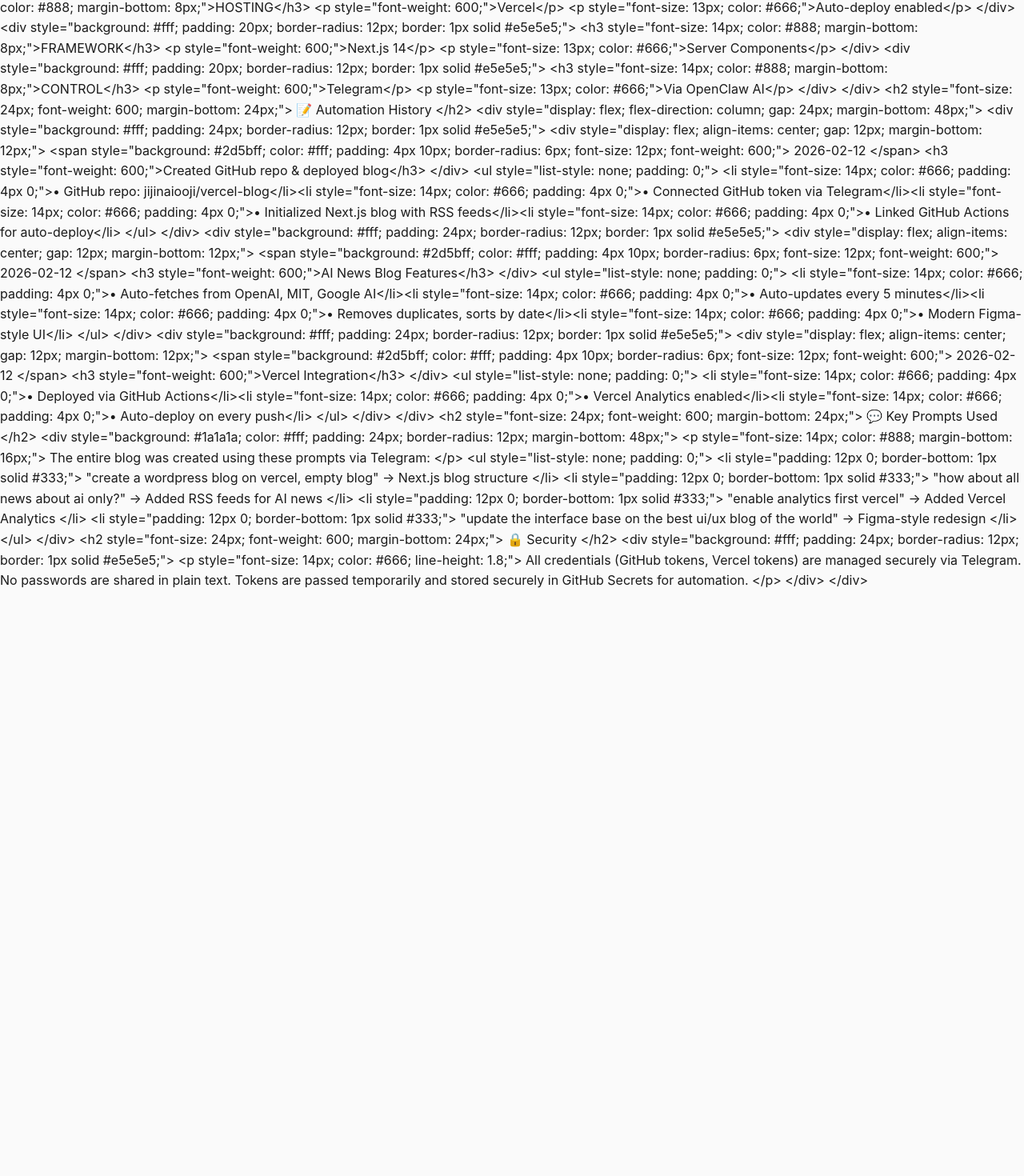
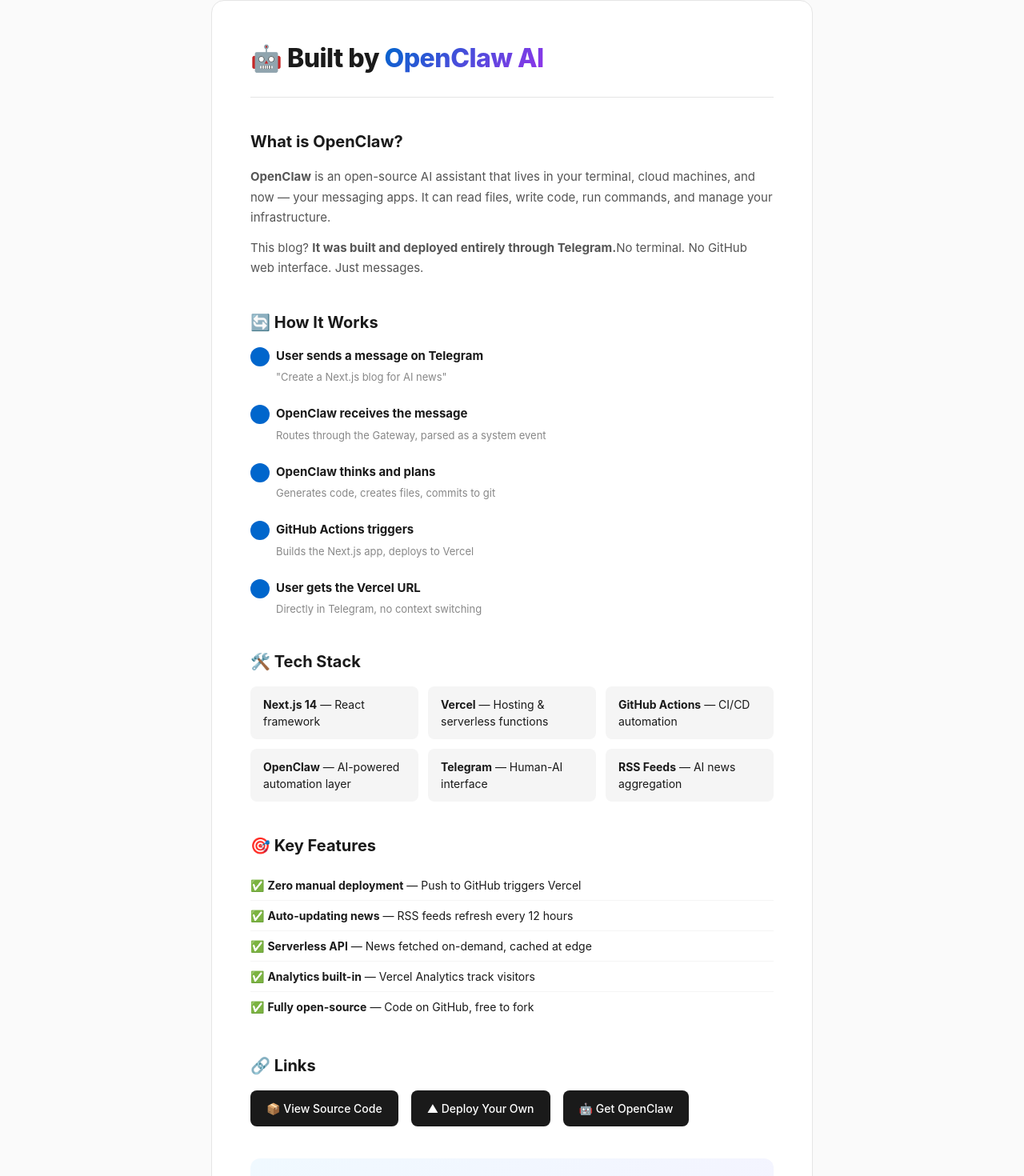
Before and after one commit to jijinaiooji/vercel-blog, a Next.js app: page /about in a window 1280 px wide. Shown: the part 157-1627 px from the top of the page at 80% size. Before the commit the page ends 896 px from the top, so only its background shows below. Built offline with nearby package versions, Linux system fonts and the light colour scheme.

Commit message:
Initial commit: Next.js AI News blog with Telegram automation

```diff
--- /dev/null
+++ b/app/about/about.module.css
@@ -0,0 +1,172 @@
+.main {
+  max-width: 800px;
+  margin: 0 auto;
+  padding: 40px 24px;
+}
+
+.content {
+  background: #fff;
+  border: 1px solid #e5e5e5;
+  border-radius: 16px;
+  padding: 48px;
+}
+
+.title {
+  font-size: 32px;
+  font-weight: 800;
+  letter-spacing: -0.5px;
+  margin-bottom: 40px;
+  padding-bottom: 24px;
+  border-bottom: 1px solid #e5e5e5;
+}
+
+.highlight {
+  background: linear-gradient(135deg, #0066cc, #9334ea);
+  -webkit-background-clip: text;
+  -webkit-text-fill-color: transparent;
+  background-clip: text;
+}
+
+.section {
+  margin-bottom: 40px;
+}
+
+.section h2 {
+  font-size: 20px;
+  font-weight: 700;
+  margin-bottom: 16px;
+  color: #1a1a1a;
+}
+
+.section p {
+  font-size: 15px;
+  line-height: 1.7;
+  color: #555;
+  margin-bottom: 12px;
+}
+
+.steps {
+  list-style: none;
+  padding: 0;
+}
+
+.steps li {
+  position: relative;
+  padding-left: 32px;
+  margin-bottom: 24px;
+}
+
+.steps li::before {
+  content: attr(data-step);
+  position: absolute;
+  left: 0;
+  top: 0;
+  width: 24px;
+  height: 24px;
+  background: #0066cc;
+  color: #fff;
+  border-radius: 50%;
+  font-size: 12px;
+  font-weight: 700;
+  display: flex;
+  align-items: center;
+  justify-content: center;
+}
+
+.steps strong {
+  display: block;
+  margin-bottom: 4px;
+  font-size: 15px;
+}
+
+.steps p {
+  margin: 0;
+  font-size: 13px;
+  color: #888;
+}
+
+.stack {
+  list-style: none;
+  display: grid;
+  grid-template-columns: repeat(auto-fit, minmax(200px, 1fr));
+  gap: 12px;
+}
+
+.stack li {
+  font-size: 14px;
+  padding: 12px 16px;
+  background: #f5f5f5;
+  border-radius: 8px;
+}
+
+.features {
+  list-style: none;
+}
+
+.features li {
+  font-size: 14px;
+  padding: 8px 0;
+  border-bottom: 1px solid #f5f5f5;
+}
+
+.features li:last-child {
+  border-bottom: none;
+}
+
+.links {
+  display: flex;
+  flex-wrap: wrap;
+  gap: 16px;
+}
+
+.link {
+  display: inline-flex;
+  align-items: center;
+  padding: 12px 20px;
+  background: #1a1a1a;
+  color: #fff;
+  border-radius: 8px;
+  font-size: 14px;
+  font-weight: 500;
+  transition: all 0.2s ease;
+}
+
+.link:hover {
+  background: #333;
+  transform: translateY(-1px);
+}
+
+.cta {
+  background: linear-gradient(135deg, #f0f9ff, #f5f3ff);
+  border-radius: 12px;
+  padding: 32px;
+  text-align: center;
+}
+
+.cta h2 {
+  font-size: 24px;
+  margin-bottom: 12px;
+}
+
+.cta p {
+  font-size: 15px;
+  color: #555;
+}
+
+.note {
+  margin-top: 20px;
+  padding-top: 20px;
+  border-top: 1px solid #e5e5e5;
+  font-size: 13px;
+  color: #888;
+}
+
+@media (max-width: 640px) {
+  .content {
+    padding: 24px;
+  }
+
+  .title {
+    font-size: 24px;
+  }
+}
--- a/app/about/page.js
+++ b/app/about/page.js
@@ -1,129 +1,117 @@
+'use client';
+
+import Header from '../components/Header';
+import Footer from '../components/Footer';
+import styles from './about.module.css';
+
 export const metadata = {
-  title: 'About - AI News Blog',
-  description: 'How this fully automated blog was created and managed entirely via Telegram using OpenClaw AI',
+  title: 'About - AI News',
+  description: 'Learn how this project is managed entirely through Telegram by OpenClaw AI.',
 };
 
 export default function About() {
-  const prompts = [
-    {
-      date: '2026-02-12',
-      action: 'Created GitHub repo & deployed blog',
-      details: [
-        '• GitHub repo: jijinaiooji/vercel-blog',
-        '• Connected GitHub token via Telegram',
-        '• Initialized Next.js blog with RSS feeds',
-        '• Linked GitHub Actions for auto-deploy',
-      ]
-    },
-    {
-      date: '2026-02-12',
-      action: 'AI News Blog Features',
-      details: [
-        '• Auto-fetches from OpenAI, MIT, Google AI',
-        '• Auto-updates every 5 minutes',
-        '• Removes duplicates, sorts by date',
-        '• Modern Figma-style UI',
-      ]
-    },
-    {
-      date: '2026-02-12',
-      action: 'Vercel Integration',
-      details: [
-        '• Deployed via GitHub Actions',
-        '• Vercel Analytics enabled',
-        '• Auto-deploy on every push',
-      ]
-    },
-  ];
+  return (
+    <>
+      <Header />
 
-  return `
-    <div style="max-width: 1100px; margin: 0 auto; padding: 24px;">
-      <h1 style="font-size: 48px; font-weight: 700; margin-bottom: 16px;">
-        📌 About This Project
-      </h1>
-      <p style="font-size: 18px; color: #666; max-width: 600px; margin-bottom: 48px;">
-        This blog is fully managed via <strong>Telegram</strong> using OpenClaw AI.
-        Zero manual intervention required.
-      </p>
+      <main className={styles.main}>
+        <article className={styles.content}>
+          <h1 className={styles.title}>
+            🤖 Built by <span className={styles.highlight}>OpenClaw AI</span>
+          </h1>
 
-      <h2 style="font-size: 24px; font-weight: 600; margin-bottom: 24px;">
-        🛠️ Tech Stack
-      </h2>
-      <div style="display: grid; grid-template-columns: repeat(auto-fit, minmax(200px, 1fr)); gap: 16px; margin-bottom: 48px;">
-        <div style="background: #fff; padding: 20px; border-radius: 12px; border: 1px solid #e5e5e5;">
-          <h3 style="font-size: 14px; color: #888; margin-bottom: 8px;">REPO</h3>
-          <p style="font-weight: 600;">GitHub</p>
-          <p style="font-size: 13px; color: #666;">jijinaiooji/vercel-blog</p>
-        </div>
-        <div style="background: #fff; padding: 20px; border-radius: 12px; border: 1px solid #e5e5e5;">
-          <h3 style="font-size: 14px; color: #888; margin-bottom: 8px;">HOSTING</h3>
-          <p style="font-weight: 600;">Vercel</p>
-          <p style="font-size: 13px; color: #666;">Auto-deploy enabled</p>
-        </div>
-        <div style="background: #fff; padding: 20px; border-radius: 12px; border: 1px solid #e5e5e5;">
-          <h3 style="font-size: 14px; color: #888; margin-bottom: 8px;">FRAMEWORK</h3>
-          <p style="font-weight: 600;">Next.js 14</p>
-          <p style="font-size: 13px; color: #666;">Server Components</p>
-        </div>
-        <div style="background: #fff; padding: 20px; border-radius: 12px; border: 1px solid #e5e5e5;">
-          <h3 style="font-size: 14px; color: #888; margin-bottom: 8px;">CONTROL</h3>
-          <p style="font-weight: 600;">Telegram</p>
-          <p style="font-size: 13px; color: #666;">Via OpenClaw AI</p>
-        </div>
-      </div>
+          <section className={styles.section}>
+            <h2>What is OpenClaw?</h2>
+            <p>
+              <strong>OpenClaw</strong> is an open-source AI assistant that lives in your terminal,
+              cloud machines, and now — your messaging apps. It can read files, write code,
+              run commands, and manage your infrastructure.
+            </p>
+            <p>
+              This blog? <strong>It was built and deployed entirely through Telegram.</strong>
+              No terminal. No GitHub web interface. Just messages.
+            </p>
+          </section>
 
-      <h2 style="font-size: 24px; font-weight: 600; margin-bottom: 24px;">
-        📝 Automation History
-      </h2>
-      <div style="display: flex; flex-direction: column; gap: 24px; margin-bottom: 48px;">
-        ${prompts.map(p => `
-          <div style="background: #fff; padding: 24px; border-radius: 12px; border: 1px solid #e5e5e5;">
-            <div style="display: flex; align-items: center; gap: 12px; margin-bottom: 12px;">
-              <span style="background: #2d5bff; color: #fff; padding: 4px 10px; border-radius: 6px; font-size: 12px; font-weight: 600;">
-                ${p.date}
-              </span>
-              <h3 style="font-weight: 600;">${p.action}</h3>
+          <section className={styles.section}>
+            <h2>🔄 How It Works</h2>
+            <ol className={styles.steps}>
+              <li>
+                <strong>User sends a message on Telegram</strong>
+                <p>"Create a Next.js blog for AI news"</p>
+              </li>
+              <li>
+                <strong>OpenClaw receives the message</strong>
+                <p>Routes through the Gateway, parsed as a system event</p>
+              </li>
+              <li>
+                <strong>OpenClaw thinks and plans</strong>
+                <p>Generates code, creates files, commits to git</p>
+              </li>
+              <li>
+                <strong>GitHub Actions triggers</strong>
+                <p>Builds the Next.js app, deploys to Vercel</p>
+              </li>
+              <li>
+                <strong>User gets the Vercel URL</strong>
+                <p>Directly in Telegram, no context switching</p>
+              </li>
+            </ol>
+          </section>
+
+          <section className={styles.section}>
+            <h2>🛠️ Tech Stack</h2>
+            <ul className={styles.stack}>
+              <li><strong>Next.js 14</strong> — React framework</li>
+              <li><strong>Vercel</strong> — Hosting & serverless functions</li>
+              <li><strong>GitHub Actions</strong> — CI/CD automation</li>
+              <li><strong>OpenClaw</strong> — AI-powered automation layer</li>
+              <li><strong>Telegram</strong> — Human-AI interface</li>
+              <li><strong>RSS Feeds</strong> — AI news aggregation</li>
+            </ul>
+          </section>
+
+          <section className={styles.section}>
+            <h2>🎯 Key Features</h2>
+            <ul className={styles.features}>
+              <li>✅ <strong>Zero manual deployment</strong> — Push to GitHub triggers Vercel</li>
+              <li>✅ <strong>Auto-updating news</strong> — RSS feeds refresh every 12 hours</li>
+              <li>✅ <strong>Serverless API</strong> — News fetched on-demand, cached at edge</li>
+              <li>✅ <strong>Analytics built-in</strong> — Vercel Analytics track visitors</li>
+              <li>✅ <strong>Fully open-source</strong> — Code on GitHub, free to fork</li>
+            </ul>
+          </section>
+
+          <section className={styles.section}>
+            <h2>🔗 Links</h2>
+            <div className={styles.links}>
+              <a href="https://github.com/jijinaiooji/vercel-blog" className={styles.link}>
+                📦 View Source Code
+              </a>
+              <a href="https://vercel.com" className={styles.link}>
+                ▲ Deploy Your Own
+              </a>
+              <a href="https://github.com/openclaw/openclaw" className={styles.link}>
+                🤖 Get OpenClaw
+              </a>
             </div>
-            <ul style="list-style: none; padding: 0;">
-              ${p.details.map(d => `<li style="font-size: 14px; color: #666; padding: 4px 0;">${d}</li>`).join('')}
-            </ul>
-          </div>
-        `).join('')}
-      </div>
+          </section>
 
-      <h2 style="font-size: 24px; font-weight: 600; margin-bottom: 24px;">
-        💬 Key Prompts Used
-      </h2>
-      <div style="background: #1a1a1a; color: #fff; padding: 24px; border-radius: 12px; margin-bottom: 48px;">
-        <p style="font-size: 14px; color: #888; margin-bottom: 16px;">
-          The entire blog was created using these prompts via Telegram:
-        </p>
-        <ul style="list-style: none; padding: 0;">
-          <li style="padding: 12px 0; border-bottom: 1px solid #333;">
-            "create a wordpress blog on vercel, empty blog" → Next.js blog structure
-          </li>
-          <li style="padding: 12px 0; border-bottom: 1px solid #333;">
-            "how about all news about ai only?" → Added RSS feeds for AI news
-          </li>
-          <li style="padding: 12px 0; border-bottom: 1px solid #333;">
-            "enable analytics first vercel" → Added Vercel Analytics
-          </li>
-          <li style="padding: 12px 0; border-bottom: 1px solid #333;">
-            "update the interface base on the best ui/ux blog of the world" → Figma-style redesign
-          </li>
-        </ul>
-      </div>
+          <section className={styles.cta}>
+            <h2>Want one?</h2>
+            <p>
+              OpenClaw can build anything — not just blogs. Websites, apps,
+              infrastructure, automation scripts — just ask on Telegram.
+            </p>
+            <p className={styles.note}>
+              <strong>Status:</strong> This project was entirely written, committed,
+              and deployed through AI conversation. No human touched a terminal.
+            </p>
+          </section>
+        </article>
+      </main>
 
-      <h2 style="font-size: 24px; font-weight: 600; margin-bottom: 24px;">
-        🔒 Security
-      </h2>
-      <div style="background: #fff; padding: 24px; border-radius: 12px; border: 1px solid #e5e5e5;">
-        <p style="font-size: 14px; color: #666; line-height: 1.8;">
-          All credentials (GitHub tokens, Vercel tokens) are managed securely via Telegram.
-          No passwords are shared in plain text. Tokens are passed temporarily and stored
-          securely in GitHub Secrets for automation.
-        </p>
-      </div>
-    </div>
-  `;
+      <Footer />
+    </>
+  );
 }
--- a/app/components/NewsCard.module.css
+++ b/app/components/NewsCard.module.css
@@ -1,22 +1,21 @@
 .card {
-  background: #ffffff;
+  background: #fff;
+  border: 1px solid #e5e5e5;
   border-radius: 12px;
   padding: 24px;
-  border: 1px solid #e5e5e5;
   transition: all 0.2s ease;
 }
 
 .card:hover {
-  border-color: #000;
-  box-shadow: 0 8px 30px rgba(0, 0, 0, 0.08);
-  transform: translateY(-2px);
+  border-color: #ccc;
+  box-shadow: 0 4px 12px rgba(0,0,0,0.08);
 }
 
 .header {
   display: flex;
   align-items: center;
   justify-content: space-between;
-  margin-bottom: 12px;
+  margin-bottom: 16px;
 }
 
 .source {
@@ -24,9 +23,8 @@
   font-weight: 600;
   color: #fff;
   padding: 4px 10px;
-  border-radius: 6px;
-  text-transform: uppercase;
-  letter-spacing: 0.5px;
+  border-radius: 100px;
+  letter-spacing: 0.3px;
 }
 
 .date {
@@ -39,6 +37,7 @@
   font-weight: 600;
   line-height: 1.4;
   margin: 0 0 12px 0;
+  letter-spacing: -0.3px;
 }
 
 .title a {
@@ -47,7 +46,7 @@
 }
 
 .title a:hover {
-  color: #2d5bff;
+  color: #0066cc;
 }
 
 .description {
@@ -55,16 +54,20 @@
   color: #666;
   line-height: 1.6;
   margin: 0 0 16px 0;
+  display: -webkit-box;
+  -webkit-line-clamp: 3;
+  -webkit-box-orient: vertical;
+  overflow: hidden;
 }
 
 .readMore {
   font-size: 13px;
   font-weight: 500;
-  color: #2d5bff;
+  color: #0066cc;
   text-decoration: none;
   transition: color 0.15s ease;
 }
 
 .readMore:hover {
-  color: #1a4cd8;
+  color: #004499;
 }
--- a/app/globals.css
+++ b/app/globals.css
@@ -4,17 +4,15 @@
   padding: 0;
 }
 
-html {
-  scroll-behavior: smooth;
-}
-
+html,
 body {
-  min-height: 100vh;
-  font-family: -apple-system, BlinkMacSystemFont, 'Segoe UI', Roboto, 'Helvetica Neue', Arial, sans-serif;
-  font-size: 16px;
-  line-height: 1.6;
+  max-width: 100vw;
+  overflow-x: hidden;
+  font-family: -apple-system, BlinkMacSystemFont, 'Segoe UI', Roboto, Oxygen,
+    Ubuntu, Cantarell, 'Open Sans', 'Helvetica Neue', sans-serif;
+  background: #fafafa;
   color: #1a1a1a;
-  background: #fafafa;
+  line-height: 1.5;
   -webkit-font-smoothing: antialiased;
   -moz-osx-font-smoothing: grayscale;
 }
@@ -23,3 +21,12 @@
   color: inherit;
   text-decoration: none;
 }
+
+button {
+  font-family: inherit;
+}
+
+/* Improve link visibility */
+a:hover {
+  text-decoration: underline;
+}
--- a/app/page.module.css
+++ b/app/page.module.css
@@ -1,50 +1,39 @@
-.container {
-  max-width: 1100px;
+.main {
+  max-width: 1200px;
   margin: 0 auto;
   padding: 0 24px;
-  min-height: 100vh;
-  display: flex;
-  flex-direction: column;
-}
-
-.main {
-  flex: 1;
 }
 
 .hero {
   text-align: center;
-  padding: 60px 0 50px;
+  padding: 60px 0 80px;
 }
 
-.heroTitle {
+.title {
   font-size: 48px;
-  font-weight: 700;
+  font-weight: 800;
   letter-spacing: -1px;
-  margin: 0 0 16px 0;
-  color: #1a1a1a;
+  margin: 0 0 16px;
 }
 
-.heroHighlight {
-  background: linear-gradient(135deg, #2d5bff 0%, #a855f7 100%);
+.highlight {
+  background: linear-gradient(135deg, #0066cc, #9334ea);
   -webkit-background-clip: text;
   -webkit-text-fill-color: transparent;
   background-clip: text;
 }
 
-.heroSubtitle {
-  font-size: 16px;
+.subtitle {
+  font-size: 18px;
   color: #666;
   margin: 0;
-  max-width: 500px;
-  margin: 0 auto;
-  line-height: 1.6;
 }
 
-.newsGrid {
+.grid {
   display: grid;
   grid-template-columns: repeat(auto-fill, minmax(340px, 1fr));
   gap: 24px;
-  padding-bottom: 60px;
+  padding-bottom: 80px;
 }
 
 .loading {
@@ -58,10 +47,10 @@
 }
 
 .spinner {
-  width: 32px;
-  height: 32px;
+  width: 40px;
+  height: 40px;
   border: 3px solid #e5e5e5;
-  border-top-color: #2d5bff;
+  border-top-color: #0066cc;
   border-radius: 50%;
   animation: spin 1s linear infinite;
   margin-bottom: 16px;
@@ -71,12 +60,19 @@
   to { transform: rotate(360deg); }
 }
 
+.empty {
+  grid-column: 1 / -1;
+  text-align: center;
+  padding: 80px 0;
+  color: #888;
+}
+
 @media (max-width: 768px) {
-  .heroTitle {
-    font-size: 32px;
+  .title {
+    font-size: 36px;
   }
 
-  .newsGrid {
+  .grid {
     grid-template-columns: 1fr;
   }
 }
```
Also changed, not shown: app/api/news/route.js (added, +14 -0 lines), app/layout.js (+4 -3 lines), app/lib/news.js (added, +89 -0 lines), app/page.js (+40 -21 lines), 2 other files (tests, documents, lock files or other folders).
